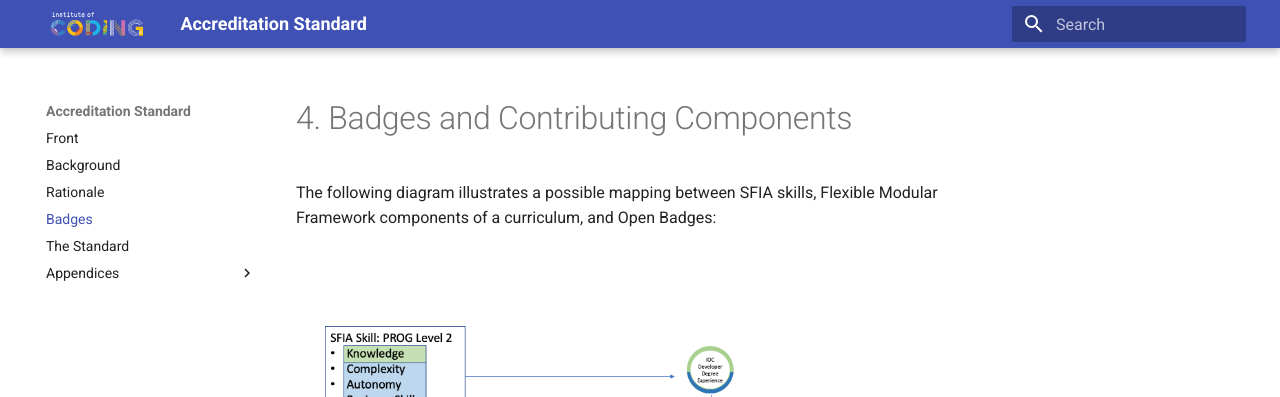
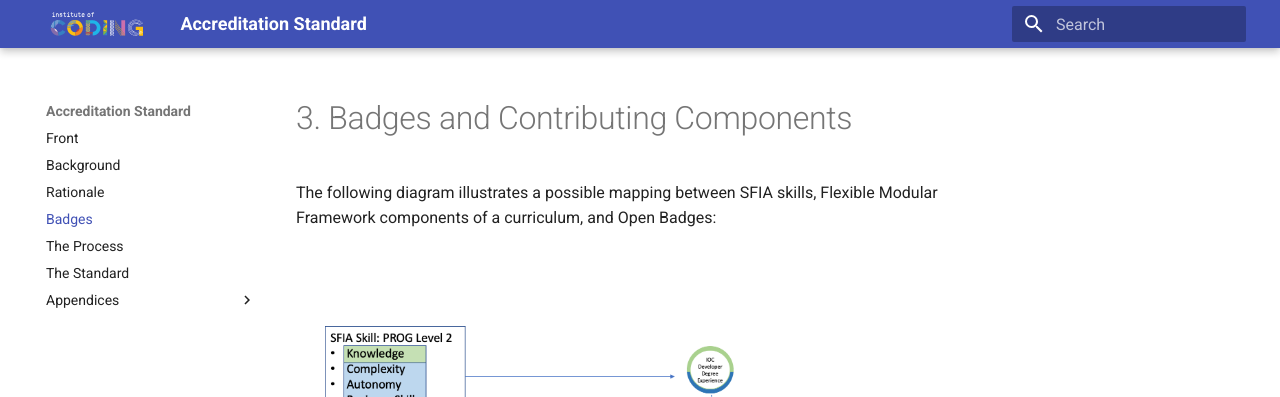
Before and after one commit to institute-of-coding/accreditation-standard, an MkDocs documentation site: the page built from docs/standard/badges.md, in a window 1280 px wide. Shown: the top 397 px of the page. Built offline with MkDocs 1.6.1 and Material for MkDocs 9.7.7, drawn with Linux system fonts in a browser that asks for light colours.

Commit message:
move to V1.0

```diff
--- a/docs/standard/badges.md
+++ b/docs/standard/badges.md
@@ -1,4 +1,4 @@
-# 4. Badges and Contributing Components
+# 3. Badges and Contributing Components
 
 The following diagram illustrates a possible mapping between SFIA skills, Flexible Modular Framework components of a curriculum, and Open Badges:
 
--- a/mkdocs.yml
+++ b/mkdocs.yml
@@ -13,6 +13,7 @@
     - Background: standard/background.md
     - Rationale: standard/rationale.md
     - Badges: standard/badges.md
+    - The Process: standard/process.md
     - The Standard: standard/standard.md
     - Appendices:
         Designing a Curriculum: appendices/design.md
@@ -76,7 +77,7 @@
 
 extra:
   spec:
-    version: 4.1
+    version: 1.0
 
 extra_css:
   - 'stylesheets/extra.css'
```
Also changed, not shown: docs/index.md (+1 -3 lines), docs/standard/process.md (added, +3 -0 lines).
